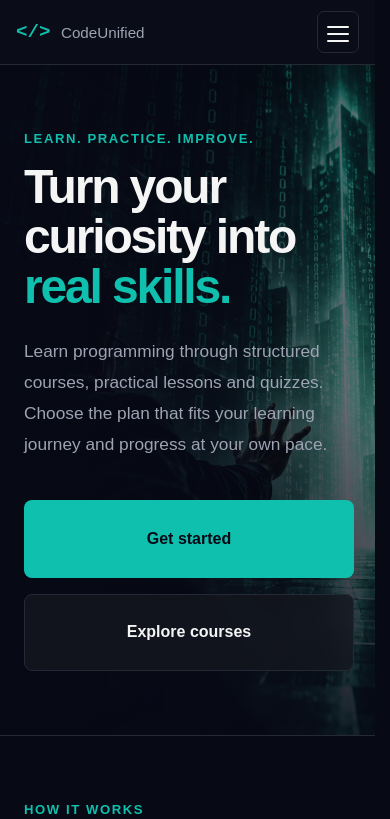
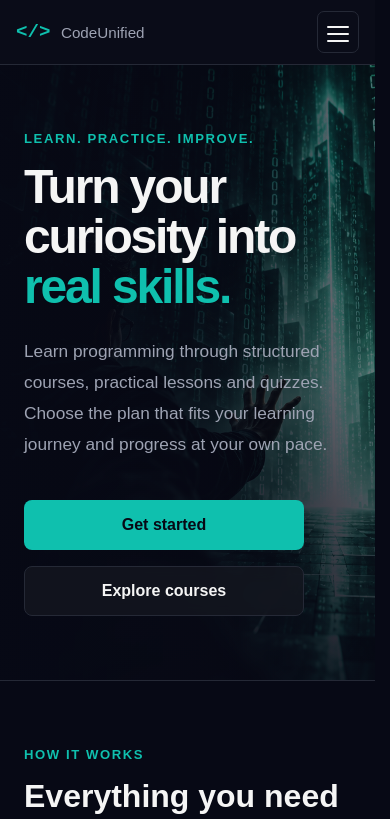
Before and after one commit to DanielPallin/codeunified-group-project, a React (Vite) app in the folder frontend/: page / in a window 390 px wide. Shown: the top 819 px of the page. Built offline with nearby package versions, Linux system fonts and the light colour scheme.

Commit message:
style: fix horizontal scrolling on mobile

```diff
--- a/frontend/src/index.css
+++ b/frontend/src/index.css
@@ -10,6 +10,10 @@
   --text-primary: #f5f5f5;
   --text-secondary: #9ea3b3;
   --text-muted: #737988;
+}
+
+* {
+  box-sizing: border-box;
 }
 
 html,
--- a/frontend/src/pages/LessonPage.css
+++ b/frontend/src/pages/LessonPage.css
@@ -37,6 +37,9 @@
   background-color: var(--card-bg);
   padding: 1rem;
   border-radius: 8px;
+  max-width: 100%;
+  box-sizing: border-box;
+  overflow-x: auto;
 }
 
 .lesson-content code {
```
